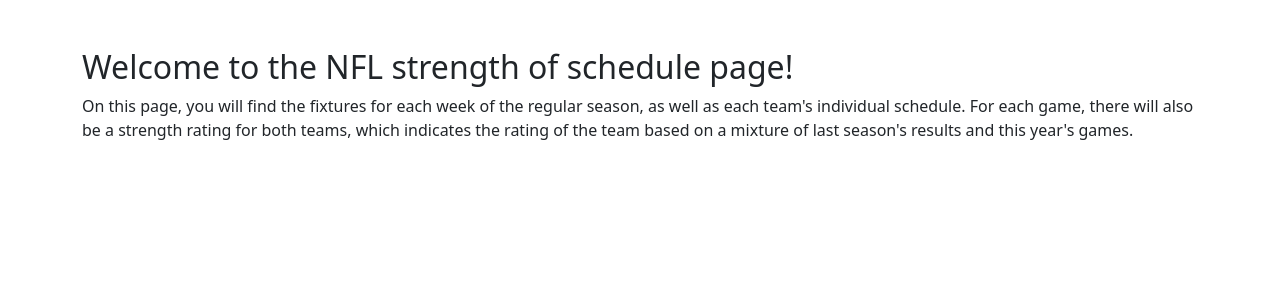
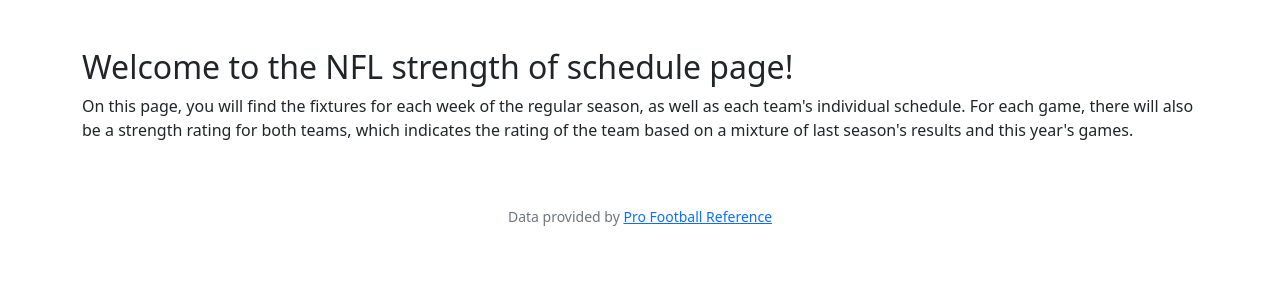
Before and after one commit to BBarkworth/final-project, a Flask app: page / in a window 1280 px wide. Shown: the part 56-356 px from the top of the page. Run offline with Flask 2, Linux system fonts and the light colour scheme.

Commit message:
provide data source

```diff
--- a/templates/layout.html
+++ b/templates/layout.html
@@ -48,5 +48,9 @@
             {% block main %}{% endblock %}
         </main>
 
+        <footer class="mb-5 small text-center text-muted">
+          Data provided by <a href="https://www.pro-football-reference.com/">Pro Football Reference</a>
+      </footer>
+
     </body>
 </html>
```
